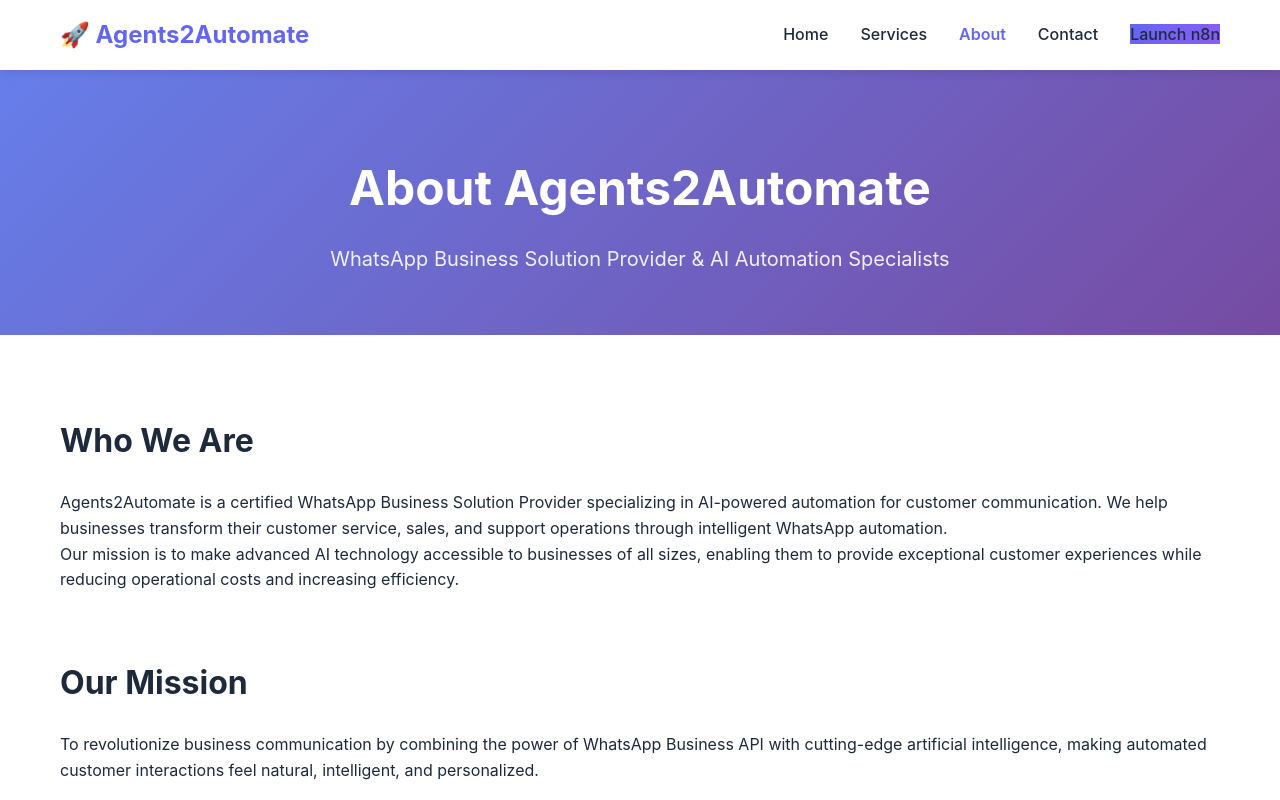
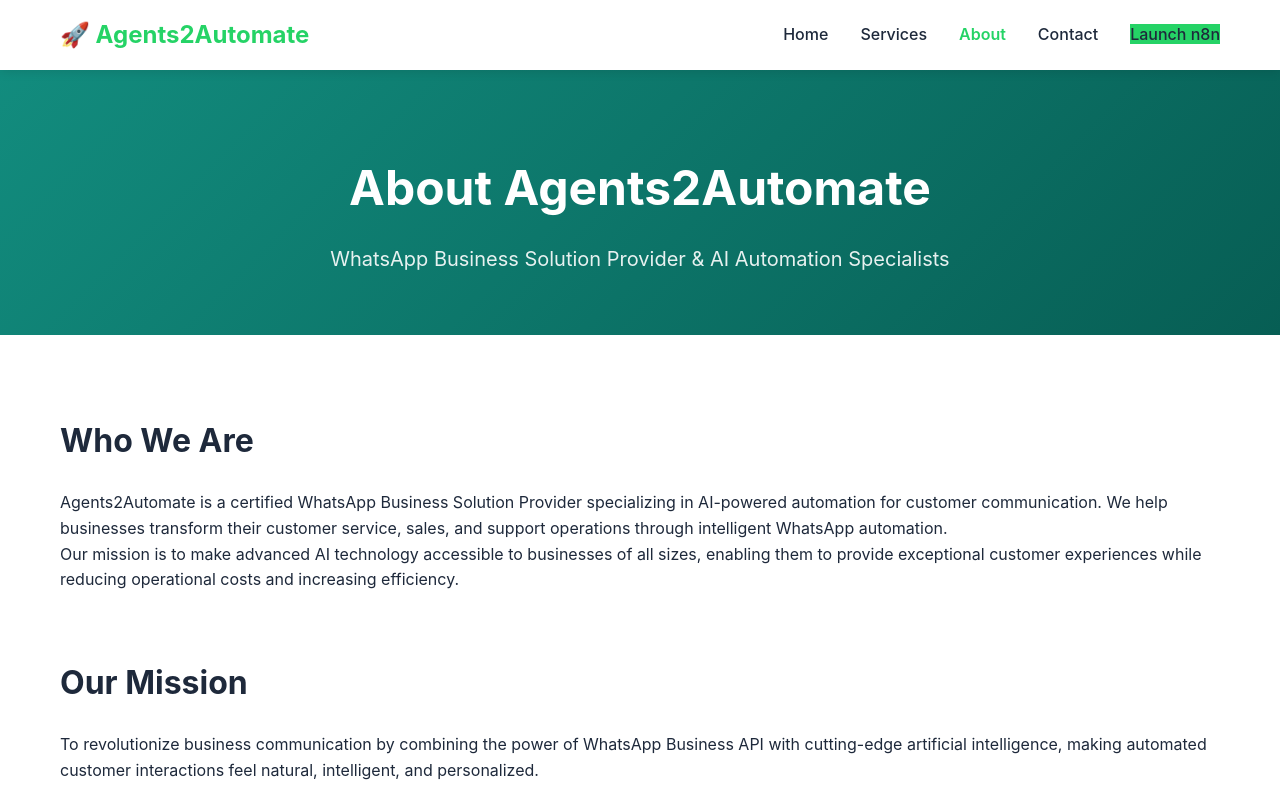
Before and after one commit to Junaid91/agents2automate.com, a plain HTML site: page about.html in a window 1280 px wide. Shown: the top 800 px of the page. Drawn offline with Linux system fonts and the light colour scheme.

Commit message:
Update theme to WhatsApp professional green color scheme

```diff
--- a/public/css/style.css
+++ b/public/css/style.css
@@ -6,14 +6,15 @@
 }
 
 :root {
-    --primary-color: #6366f1;
-    --secondary-color: #8b5cf6;
-    --dark-bg: #0f172a;
-    --light-bg: #f8fafc;
+    --primary-color: #25D366;
+    --secondary-color: #128C7E;
+    --dark-bg: #075E54;
+    --light-bg: #f0f2f5;
     --text-dark: #1e293b;
-    --text-light: #64748b;
+    --text-light: #667781;
     --white: #ffffff;
-    --success: #10b981;
+    --success: #25D366;
+    --accent-green: #34B7F1;
     --border-radius: 12px;
     --transition: all 0.3s ease;
 }
@@ -86,13 +87,14 @@ nav .container {
 }
 
 .btn-primary {
-    background: linear-gradient(135deg, var(--primary-color), var(--secondary-color));
+    background: var(--primary-color);
     color: var(--white);
 }
 
 .btn-primary:hover {
     transform: translateY(-2px);
-    box-shadow: 0 10px 25px rgba(99, 102, 241, 0.3);
+    box-shadow: 0 10px 25px rgba(37, 211, 102, 0.3);
+    background: var(--secondary-color);
 }
 
 .btn-secondary {
@@ -108,7 +110,7 @@ nav .container {
 
 /* Hero Section */
 .hero {
-    background: linear-gradient(135deg, #667eea 0%, #764ba2 100%);
+    background: linear-gradient(135deg, #128C7E 0%, #075E54 100%);
     color: var(--white);
     padding: 120px 0;
     text-align: center;
@@ -295,7 +297,7 @@ footer {
 
 /* Page Header */
 .page-header {
-    background: linear-gradient(135deg, #667eea 0%, #764ba2 100%);
+    background: linear-gradient(135deg, #128C7E 0%, #075E54 100%);
     color: var(--white);
     padding: 80px 0 60px;
     text-align: center;
@@ -439,7 +441,7 @@ footer {
 .about-contact-cta {
     text-align: center;
     padding: 3rem;
-    background: linear-gradient(135deg, #667eea 0%, #764ba2 100%);
+    background: linear-gradient(135deg, #128C7E 0%, #075E54 100%);
     border-radius: var(--border-radius);
     color: var(--white);
 }
@@ -633,7 +635,7 @@ footer {
 
 /* CTA Section */
 .cta-section {
-    background: linear-gradient(135deg, #667eea 0%, #764ba2 100%);
+    background: linear-gradient(135deg, #128C7E 0%, #075E54 100%);
     color: var(--white);
     padding: 80px 0;
     text-align: center;
```
